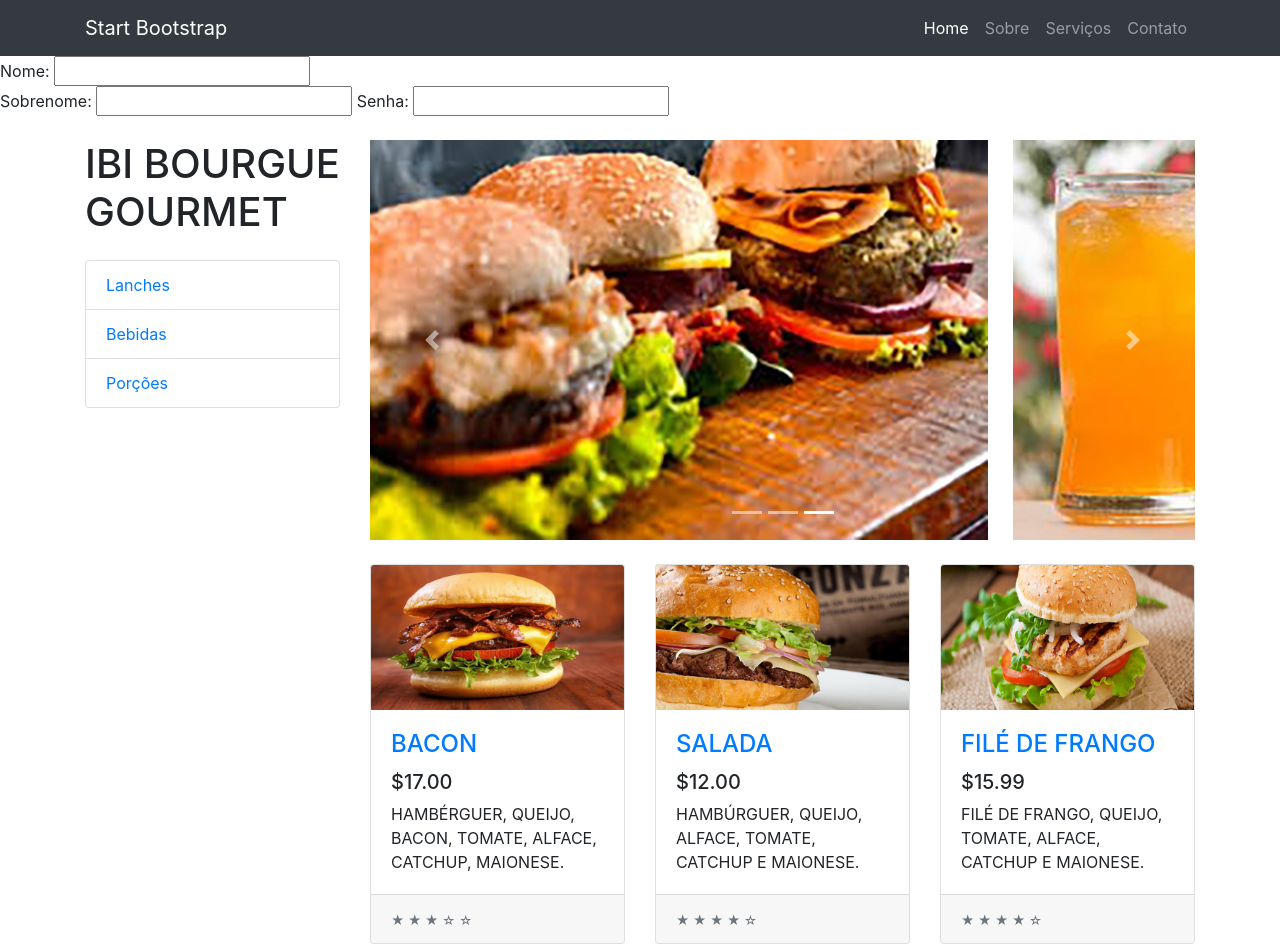
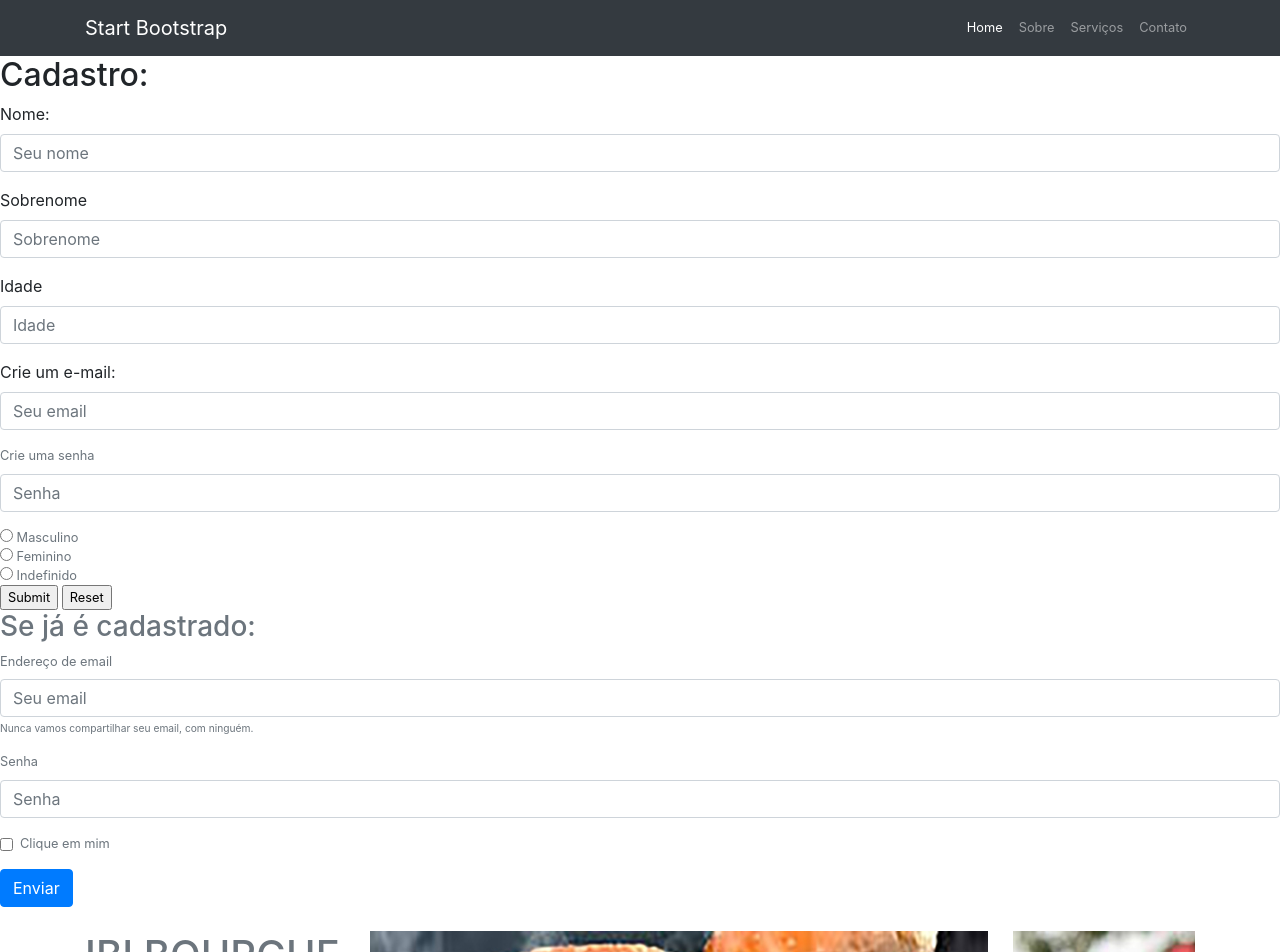
Before and after one commit to n-almeida/layout-da-loja-PW1, a website: page index.html in a window 1280 px wide. Shown: the top 952 px of the page. Drawn offline with Linux system fonts and the light colour scheme.

Commit message:
Update index.html

```diff
--- a/index.html
+++ b/index.html
@@ -19,12 +19,59 @@
   </head>
 
   <body>
-	   <form>
-      Nome: <input type="text" name="nome" /><br />
-      Sobrenome: <input type="text"
-      name="sobrenome" />
-      Senha: <input type="password" name="senha" />
-    </form>
+	  <form>
+        <h2>Cadastro:</h2>
+        <div class="form-group">
+            <label for="exampleInputPassword1">Nome:</label>
+            <input type="password" class="form-control" id="exampleInputPassword1" placeholder="Seu nome">
+          </div>
+          <div class="form-group">
+              <label for="exampleInputPassword1">Sobrenome</label>
+              <input type="password" class="form-control" id="exampleInputPassword1" placeholder="Sobrenome">
+            </div>
+            <div class="form-group">
+                <label for="exampleInputPassword1">Idade</label>
+                <input type="password" class="form-control" id="exampleInputPassword1" placeholder="Idade">
+              </div>
+          <div class="form-group">
+              <label for="exampleInputEmail1">Crie um e-mail:</label>
+              <input type="email" class="form-control" id="exampleInputEmail1" aria-describedby="emailHelp" placeholder="Seu email">
+              <small id="emailHelp" class="form-text text-muted">
+            </div>
+            <div class="form-group">
+                <label for="exampleInputPassword1">Crie uma senha</label>
+                <input type="password" class="form-control" id="exampleInputPassword1" placeholder="Senha">
+              </div>
+
+          <input type= "radio" name="sexo"
+          value= "masculino" /> Masculino <br/>
+
+          <input type= "radio" name="sexo"
+          value= "feminino" /> Feminino <br/>
+
+          <input type= "radio" name="sexo"
+          value= "indefinido" /> Indefinido <br/>
+
+           <input type = "submit" name = "" CRIAR = "">
+           <input type = "reset" name = "" APAGAR = "">
+      </form>
+      <h3>Se já é cadastrado:</h3>
+        <form>
+            <div class="form-group">
+              <label for="exampleInputEmail1">Endereço de email</label>
+              <input type="email" class="form-control" id="exampleInputEmail1" aria-describedby="emailHelp" placeholder="Seu email">
+              <small id="emailHelp" class="form-text text-muted">Nunca vamos compartilhar seu email, com ninguém.</small>
+            </div>
+            <div class="form-group">
+              <label for="exampleInputPassword1">Senha</label>
+              <input type="password" class="form-control" id="exampleInputPassword1" placeholder="Senha">
+            </div>
+            <div class="form-group form-check">
+              <input type="checkbox" class="form-check-input" id="exampleCheck1">
+              <label class="form-check-label" for="exampleCheck1">Clique em mim</label>
+            </div>
+            <button type="submit" class="btn btn-primary">Enviar</button>
+          </form>
 
     <!-- Navigation on top -->
     <nav class="navbar navbar-expand-lg navbar-dark bg-dark fixed-top">
```
